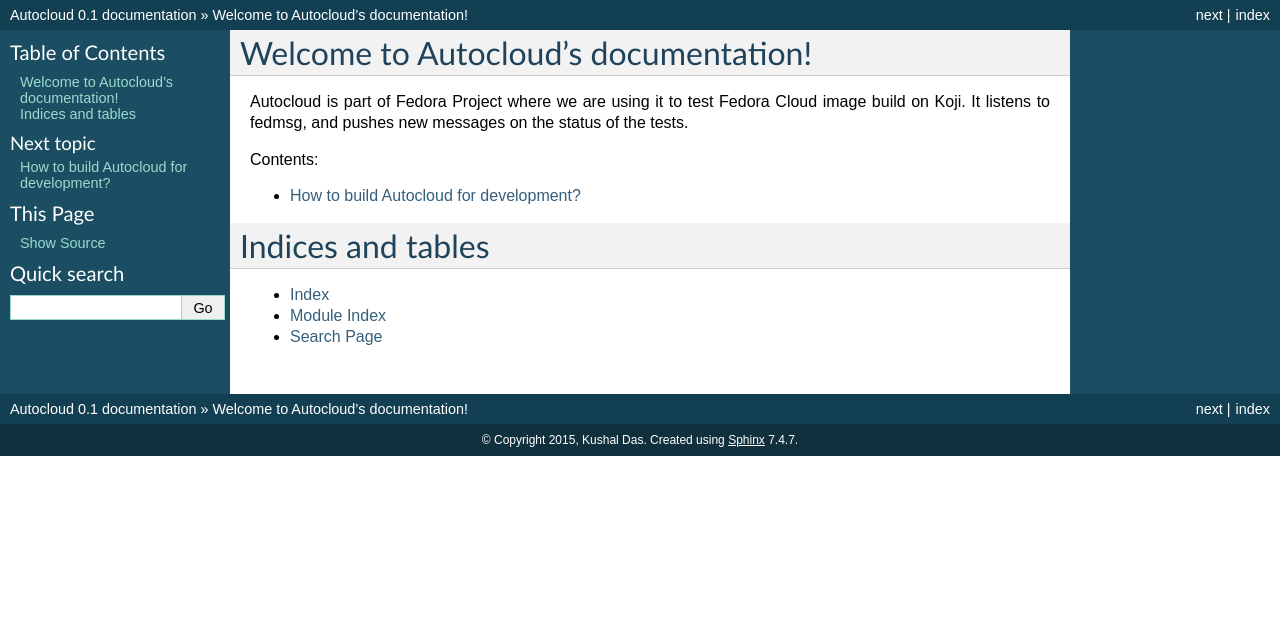
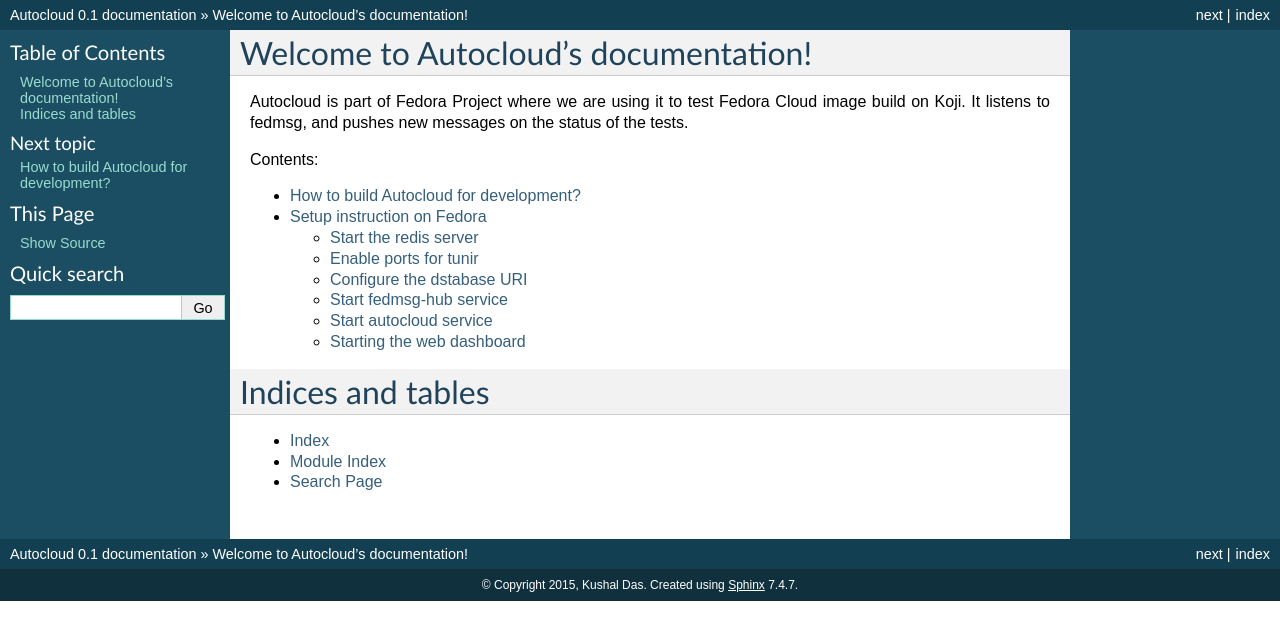
Before and after one commit to kushaldas/autocloud, a Sphinx documentation site: the page built from docs/index.rst, in a window 1280 px wide. Shown: the top 640 px of the page. Built offline with Sphinx 7.4.7, drawn with Linux system fonts in a browser that asks for light colours; some of the changed lines change nothing that is shown.

Commit message:
Adds the setup instruction on Fedora.

```diff
--- a/docs/index.rst
+++ b/docs/index.rst
@@ -15,6 +15,7 @@
    :maxdepth: 2
 
    building
+   setup
 
 
 
--- /dev/null
+++ b/docs/setup.rst
@@ -0,0 +1,61 @@
+Setup instruction on Fedora
+============================
+
+::
+
+    $ sudo dnf install autolcoud
+
+The above command will install the latest package from the repo. You may want to install
+vagrant-libvirt if you will execute libvirt based tests on the system.
+
+
+Start the redis server
+-----------------------
+
+::
+
+    $ sudo systemctl start redis
+
+
+Enable ports for tunir
+-----------------------
+
+Autocloud uses tunir to execute the tests on a given image. We will have to do the follow setup for tunir
+to execute in a proper way.
+
+::
+
+    $ python /usr/share/tunir*/createports.py
+
+Configure the dstabase URI
+---------------------------
+
+In */etc/autocloud/autocloud.cfg* file please configure the sqlalchemy uri value. For our work, we are using
+postgres as database.
+
+Start fedmsg-hub service
+--------------------------
+
+This service listens for new koji builds, and creates the database entry and corresponding task in the queue.
+
+::
+
+    $ sudo systemctl start fedmsg-hub
+
+Start autocloud service
+-------------------------
+
+This service will listen for new task in the queue, and execute the tasks.
+
+::
+
+    $ sudo systemctl start autocloud
+
+Starting the web dashboard
+----------------------------
+
+This is the web dashboard for the Autocloud, we use httpd for the this.
+
+::
+
+    $ sudo systemctl start httpd
```
